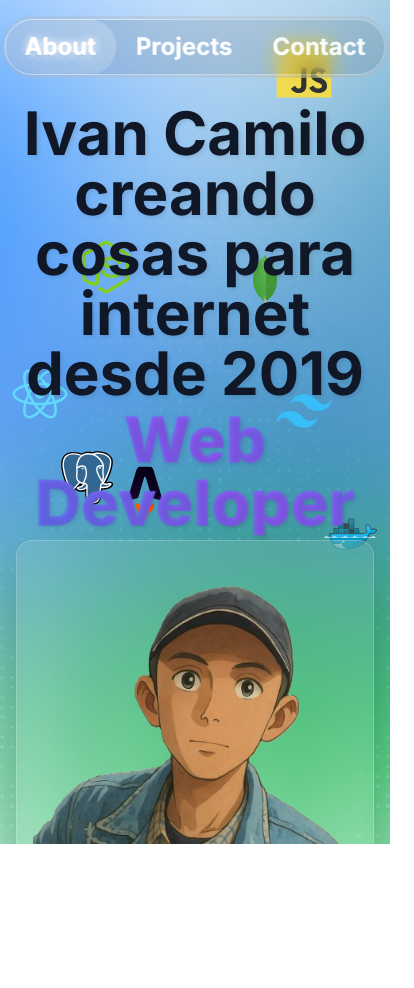
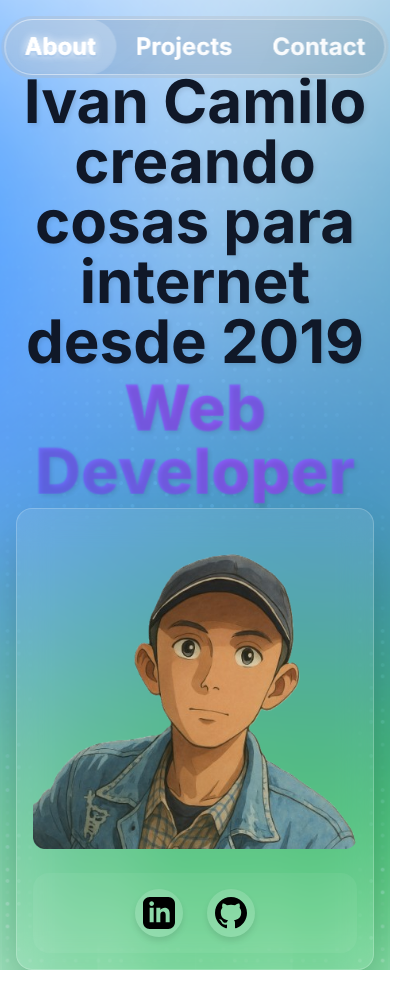
Before and after one commit to codigo-natural/portfolio, an Astro site: page / in a window 390 px wide. Shown: the top 988 px of the page, 414 px wide, since content can reach past the window. Built offline with nearby package versions, Linux system fonts and the light colour scheme; Astro itself is replaced by a stand-in of ours.

Commit message:
update responsive design for about section

```diff
--- a/src/components/About.astro
+++ b/src/components/About.astro
@@ -4,7 +4,7 @@ import gradientBackground from '@/assets/Gradient_BackgroundTree.png'
 import { ICONS, SOCIALS } from '@/constants'
 ---
 
-<section id='about' class='relative overflow-hidden w-screen h-screen'>
+<section id='about' class='relative overflow-hidden w-screen min-h-screen'>
   <img
     src={gradientBackground.src}
     class='absolute inset-0 w-full h-full object-cover aspect-square'
@@ -12,7 +12,7 @@ import { ICONS, SOCIALS } from '@/constants'
   />
 
   <!-- Floating Tech Icons (positioned relative to the section) -->
-  <div class='absolute inset-0 w-full h-full'>
+  <div class='absolute inset-0 w-full h-full lg:block hidden'>
     <div
       class='floating-icon absolute w-14 h-14'
       data-tech='react'
@@ -72,7 +72,9 @@ import { ICONS, SOCIALS } from '@/constants'
   </div>
 
   <!-- Main content wrapper (for header and profile image) -->
-  <div class='relative z-10 h-full flex flex-col items-center px-4 pt-16'>
+  <div
+    class='relative z-10 flex flex-col items-center px-4 pt-8 sm:px-6 md:px-8 lg:px-16'
+  >
     <!-- About Header -->
     <div class='text-center mt-10'>
       <h2
@@ -106,7 +108,7 @@ import { ICONS, SOCIALS } from '@/constants'
         <!-- Social Links -->
         <div class='social-links flex justify-center items-center gap-6 py-4'>
           <a
-            href='https://linkedin.com/in/your-linkedin'
+            href='https://www.linkedin.com/in/ivancamilobuitrago/'
             target='_blank'
             rel='noopener noreferrer'
             class='social-icon linkedin group'
@@ -119,14 +121,14 @@ import { ICONS, SOCIALS } from '@/constants'
             <span class='social-tooltip'>LinkedIn</span>
           </a>
           <a
-            href='https://github.com/your-github'
+            href='https://github.com/codigo-natural'
             target='_blank'
             rel='noopener noreferrer'
             class='social-icon github group'
           >
             <div class='icon-wrapper'>
               <div
-                set:html={SOCIALS.find((icon) => icon.name === 'GitHub')?.svg}
+                set:html={SOCIALS.find((icon) => icon.name === 'Github')?.svg}
               />
             </div>
             <span class='social-tooltip'>GitHub</span>
@@ -221,6 +223,12 @@ import { ICONS, SOCIALS } from '@/constants'
     width: 100%;
     height: 100%;
     min-height: 300px;
+  }
+
+  @media (max-width: 640px) {
+    .profile-image-container {
+      min-height: 200px; /* Adjust as needed for mobile */
+    }
   }
 
   .profile-image-container img {
--- a/src/styles/global.css
+++ b/src/styles/global.css
@@ -28,12 +28,13 @@ html {
 
 body {
   background: light-dark(#fff, #000);
-  display: grid;
-  place-items: center;
   min-height: 100vh;
   font-family: 'SF Pro Text', 'SF Pro Icons', 'AOS Icons', 'Helvetica Neue',
     Helvetica, Arial, sans-serif, system-ui;
   margin: 0;
+  padding: 0;
+  width: 100%;
+  height: 100%;
 }
 
 /* body::before {
```
